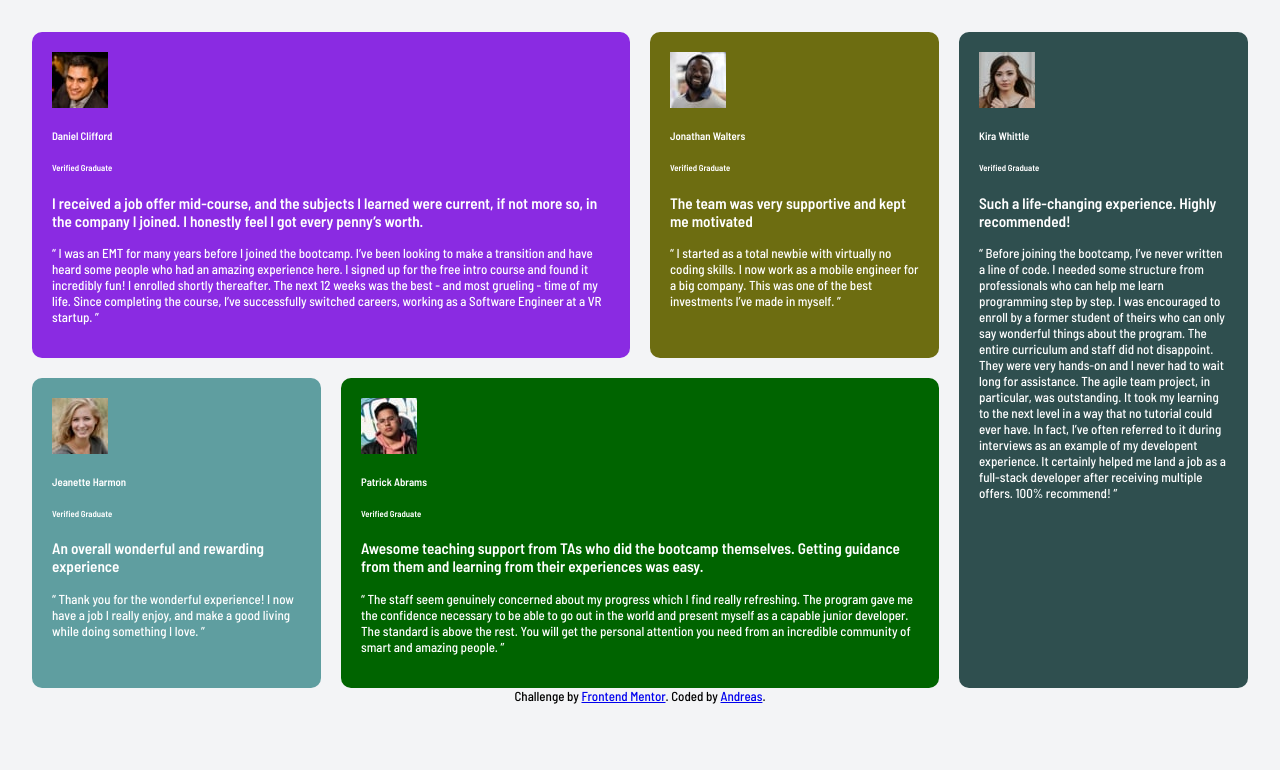
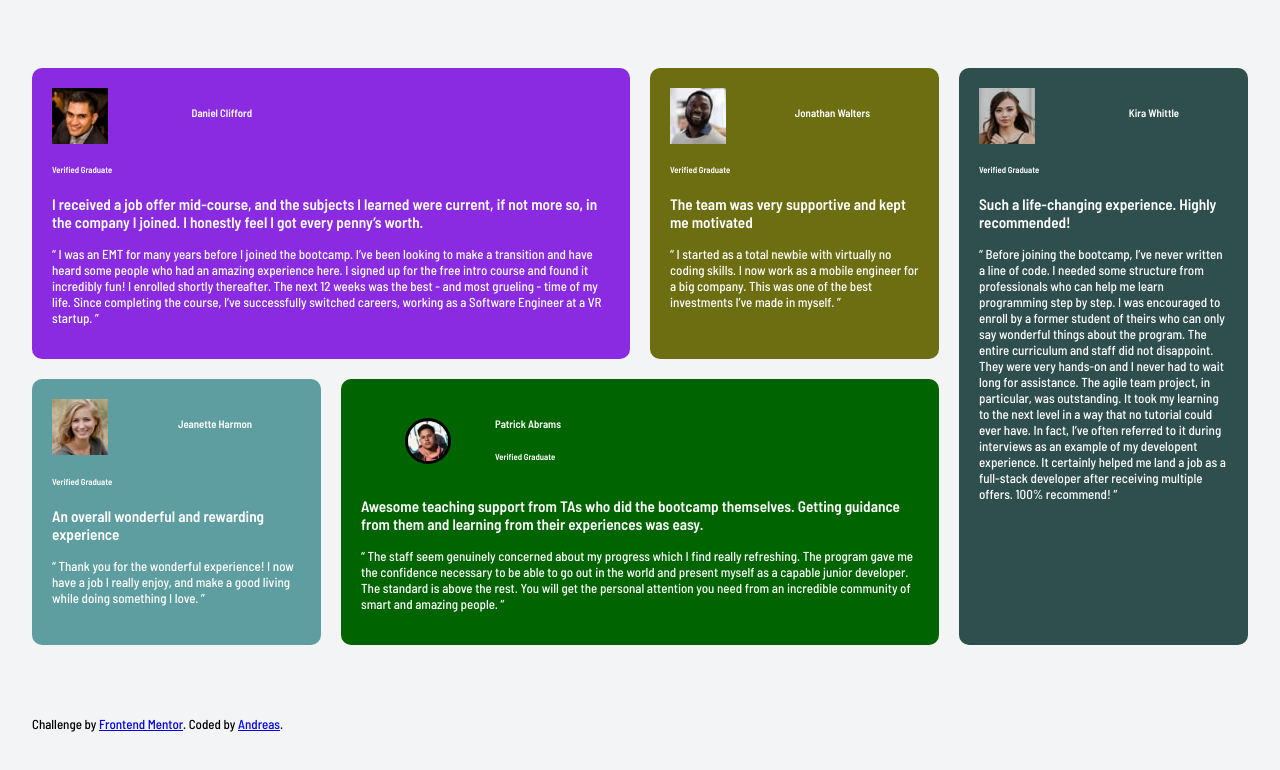
Before and after one commit to And-r-b/Testimonial-grid-oppgave, a plain HTML site: page index.html in a window 1280 px wide. Drawn offline with Linux system fonts and the light colour scheme.

Commit message:
setup for styling av bilde + tekst

```diff
--- a/index.html
+++ b/index.html
@@ -68,10 +68,12 @@
 
   <div class="grid-four">
     <div id="name-showcase">
-      <img src="./images/image-patrick.jpg" alt="Picture of Patrick Abrams">
-      <h5>Patrick Abrams</h5>
+      <img class="pic" src="./images/image-patrick.jpg" alt="Picture of Patrick Abrams">
+      <div class="name-undertitle">
+        <h5>Patrick Abrams</h5>
+        <h6>Verified Graduate</h6>
+      </div>
     </div>
-    <h6>Verified Graduate</h6>
 
     <h3>
      Awesome teaching support from TAs who did the bootcamp themselves. Getting guidance from them and
@@ -91,7 +93,6 @@
       <img src="./images/image-kira.jpg" alt="Picture of Kira Whittle">
       <h5>Kira Whittle</h5>
     </div>
-
     <h6>Verified Graduate</h6>
 
     <h3>
--- a/style.css
+++ b/style.css
@@ -6,8 +6,7 @@
 
 */
 body {
-    display: flex;
-    flex-direction: column;
+    display: grid;
     align-items: center;
     margin: 0;
     padding: 2rem;
@@ -29,11 +28,32 @@ body {
 }
 
 h3 {
-    font-size: 600;
+    font-weight: 600;
 }
 
-h5 h6 p {
-    font-size: 500;
+h6 p {
+    font-weight: 500;
+}
+
+
+.pic {
+    border-radius: 200px;
+    border: 3px solid black;
+    width: 20%;
+    height: auto;
+    margin: auto;
+}
+
+#name-showcase {
+    display: flex;
+    width: 200px;
+    flex-direction: row;
+    justify-content: space-between;
+}
+
+.name-undertitle {
+    flex-direction: column;
+    margin:0;
 }
 
 .grid-one {
```
